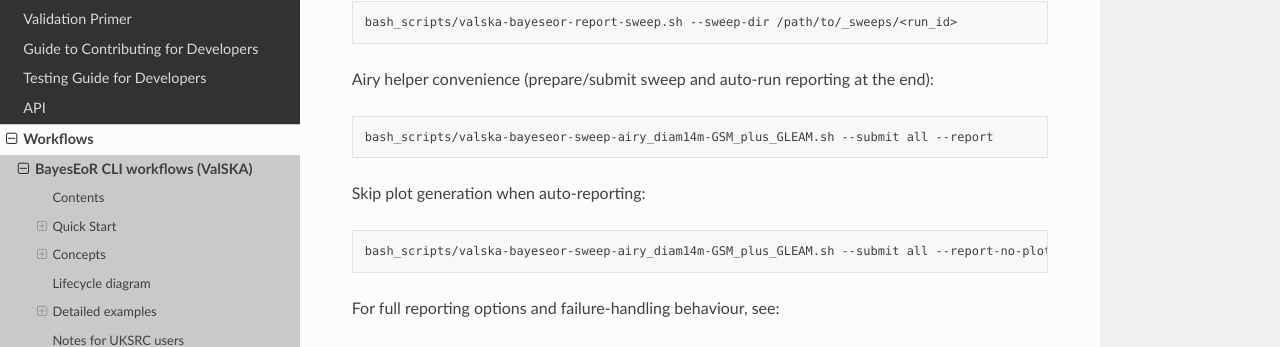
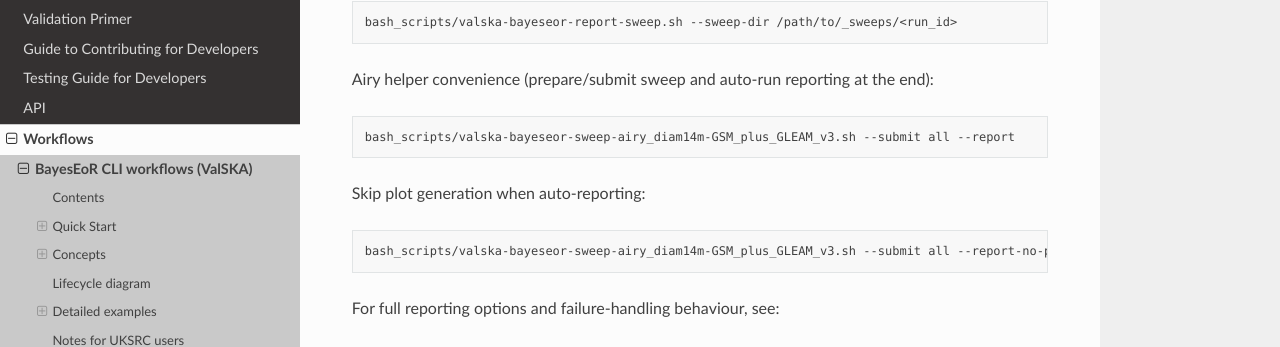
Before and after one commit to uksrc/ValSKA-HERA-beam-FWHM, a Sphinx documentation site: the page built from docs/source/workflows/bayeseor_cli_examples.md, in a window 1280 px wide and 900 px high, scrolled down 14936 px. Shown: the part 130-477 px from the top of the window. Built offline with Sphinx 7.4.7 and the Read the Docs theme 3.1.0, drawn with Linux system fonts in a browser that asks for light colours; some of the changed text lies outside the part shown.

````diff
--- a/docs/source/workflows/bayeseor_cli_examples.md
+++ b/docs/source/workflows/bayeseor_cli_examples.md
@@ -679,13 +679,13 @@ bash_scripts/valska-bayeseor-report-sweep.sh --sweep-dir /path/to/_sweeps/<run_i
 Airy helper convenience (prepare/submit sweep and auto-run reporting at the end):
 
 ```bash
-bash_scripts/valska-bayeseor-sweep-airy_diam14m-GSM_plus_GLEAM.sh --submit all --report
+bash_scripts/valska-bayeseor-sweep-airy_diam14m-GSM_plus_GLEAM_v3.sh --submit all --report
 ```
 
 Skip plot generation when auto-reporting:
 
 ```bash
-bash_scripts/valska-bayeseor-sweep-airy_diam14m-GSM_plus_GLEAM.sh --submit all --report-no-plots
+bash_scripts/valska-bayeseor-sweep-airy_diam14m-GSM_plus_GLEAM_v3.sh --submit all --report-no-plots
 ```
 
 For full reporting options and failure-handling behaviour, see:
@@ -792,4 +792,4 @@ Ambiguous older patterns like `GLEAM_beam` are rejected to prevent silent misrou
 - `src/valska_hera_beam/external_tools/bayeseor/sweep.py`
 - `src/valska_hera_beam/external_tools/bayeseor/submit.py`
 - `config/runtime_paths.yaml`
-- `bash_scripts/valska-bayeseor-sweep-airy_diam14m-GSM_plus_GLEAM.sh`
+- `bash_scripts/valska-bayeseor-sweep-airy_diam14m-GSM_plus_GLEAM_v3.sh`
````
Also changed, not shown: docs/source/workflows/bayeseor_reporting.md (+1 -1 lines), 7 other files.
